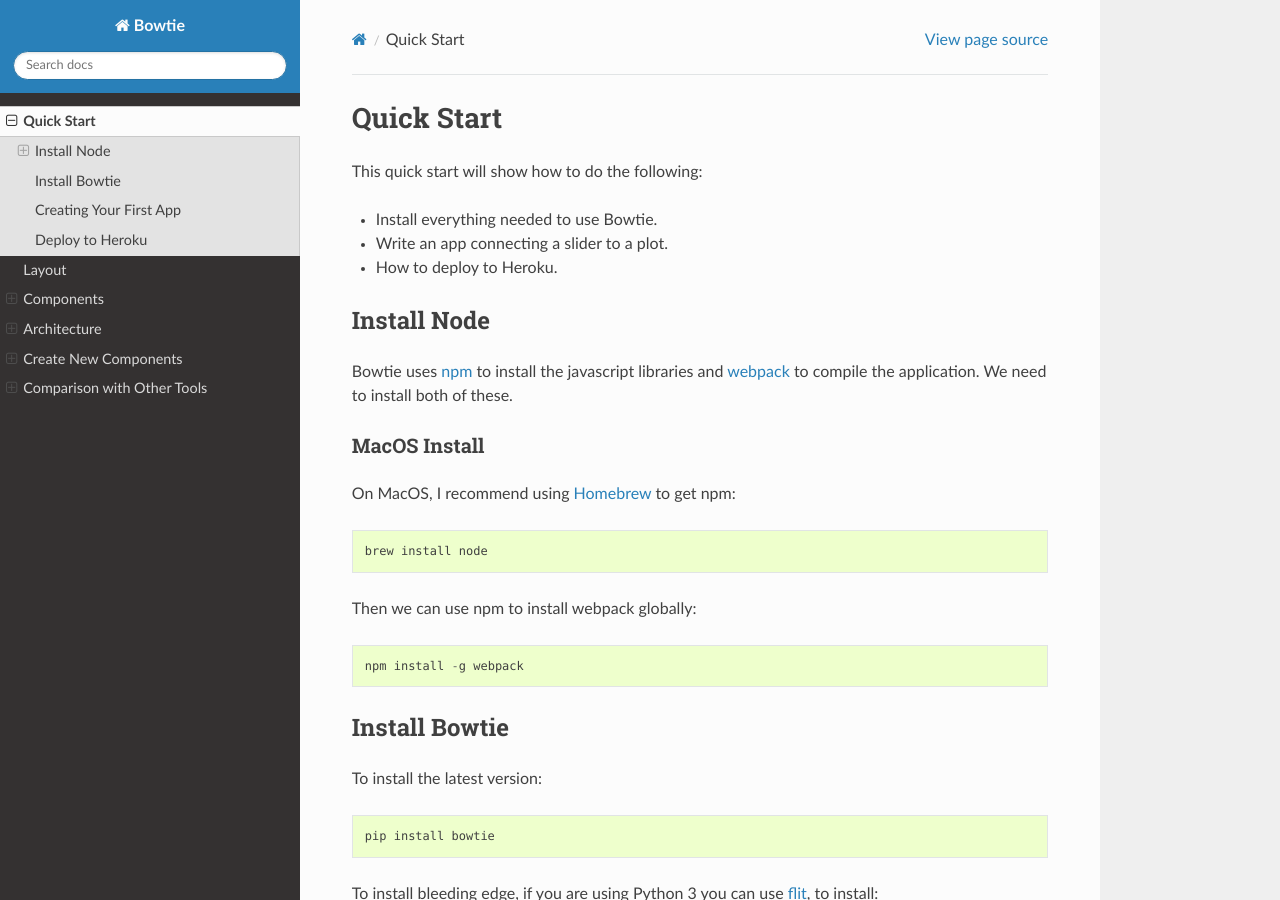
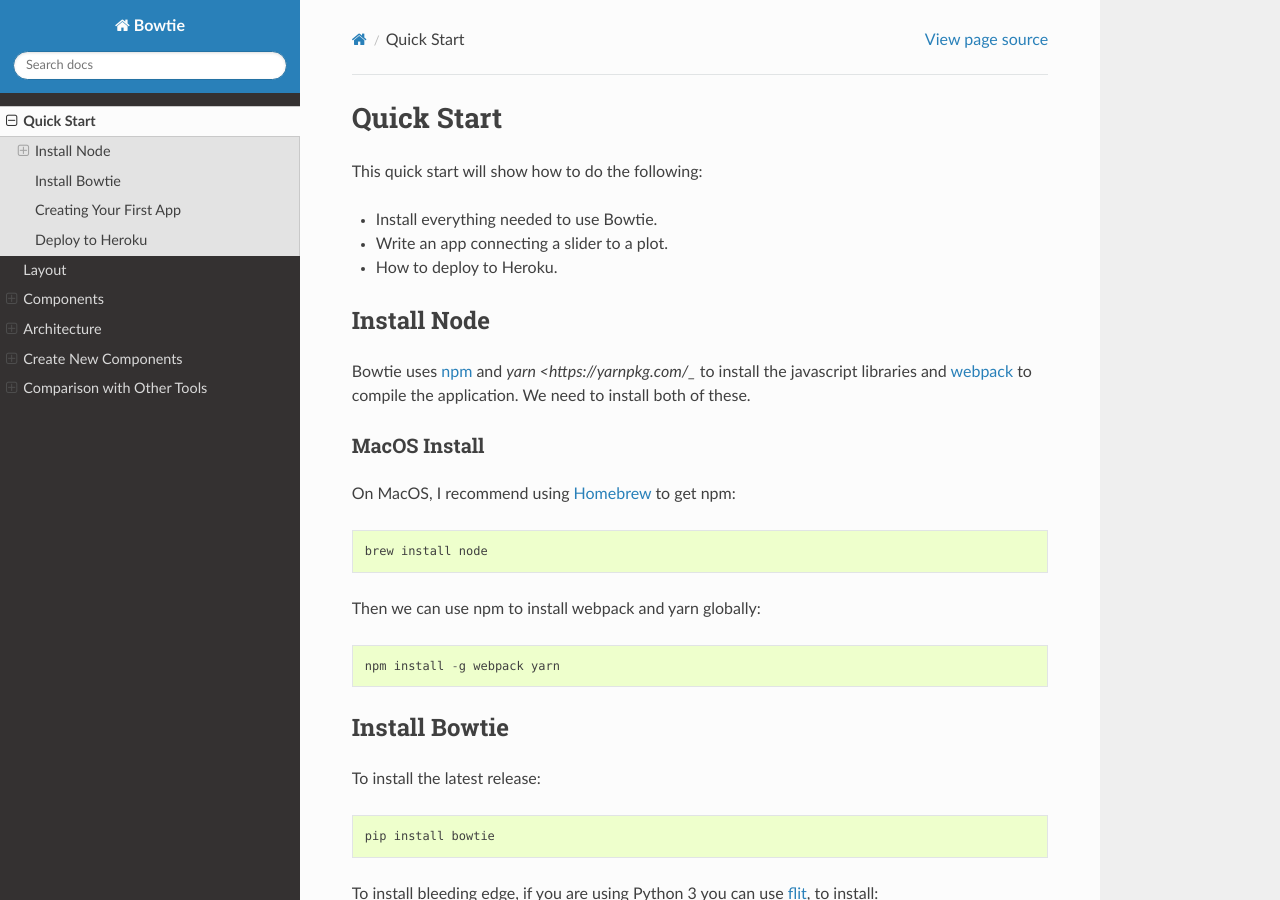
Before and after one commit to jwkvam/bowtie, a Sphinx documentation site: the page built from doc/quickstart.rst, in a window 1280 px wide and 900 px high. Built offline with Sphinx 7.4.7 and the Read the Docs theme 2.0.0, drawn with Linux system fonts in a browser that asks for light colours; pages that are not in the unit, such as notebooks, are missing from menus.

Commit message:
put yarn in quickstart

```diff
--- a/doc/quickstart.rst
+++ b/doc/quickstart.rst
@@ -16,7 +16,8 @@
 Install Node
 ------------
 
-Bowtie uses `npm <https://www.npmjs.com/>`_ to install the javascript libraries
+Bowtie uses `npm <https://www.npmjs.com/>`_ and
+`yarn <https://yarnpkg.com/_` to install the javascript libraries
 and `webpack <https://webpack.github.io/>`_ to compile the application.
 We need to install both of these.
 
@@ -27,14 +28,14 @@
 
     brew install node
 
-Then we can use npm to install webpack globally::
+Then we can use npm to install webpack and yarn globally::
 
-    npm install -g webpack
+    npm install -g webpack yarn
 
 Install Bowtie
 --------------
 
-To install the latest version::
+To install the latest release::
 
     pip install bowtie
 
```
